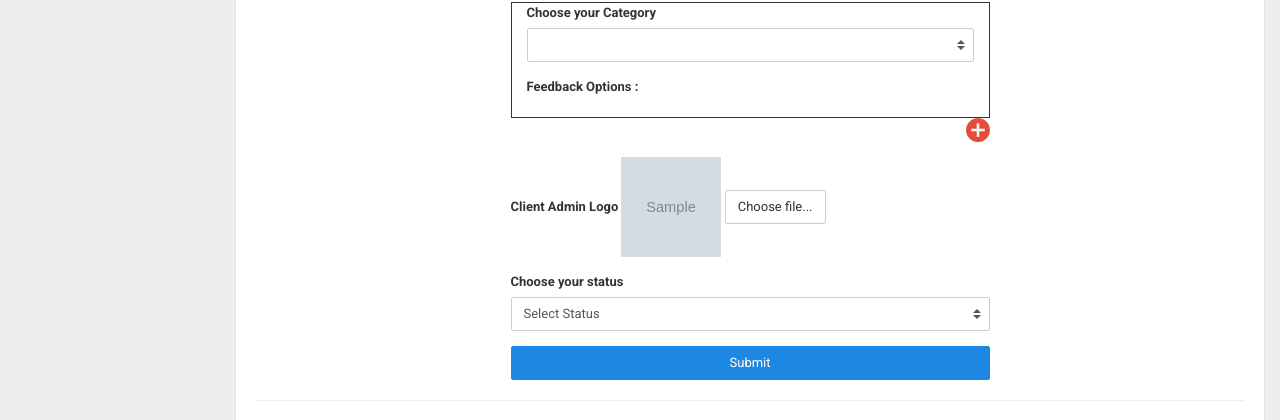
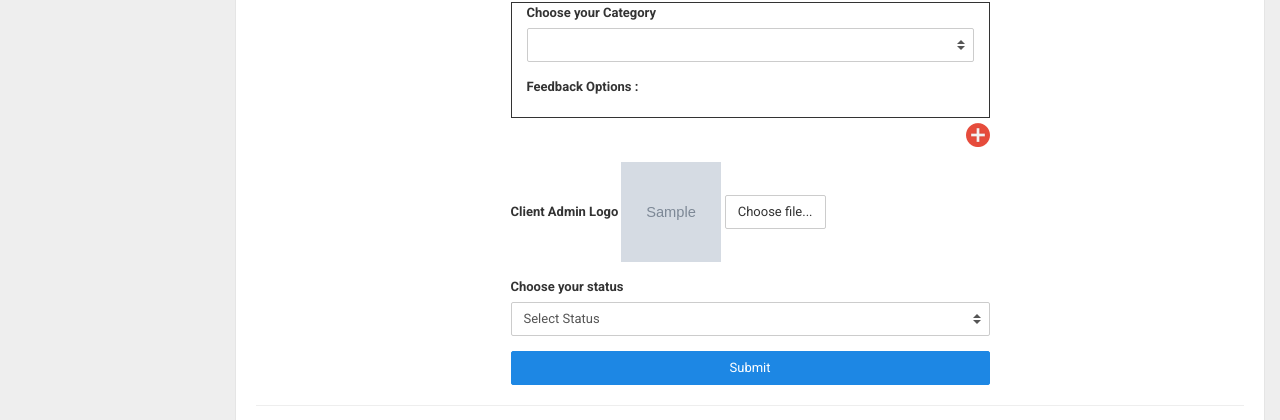
Before and after one commit to Srinivaslancius/feedback, a PHP site: page /feedback/edit_users.php?uid=1 in a window 1280 px wide. Shown: the part 915-1335 px from the top of the page. Run offline with PHP 8.4, Linux system fonts and the light colour scheme; the visitor is signed in with stand-in values (Sample User, id 1); tables that the repository leaves empty or names only in its code hold one stand-in row (values such as "Sample post"); grey boxes marked "Sample" are stand-in pictures; data that the repository does not hold is empty; some libraries are stand-ins or nearby versions.

Commit message:
Changed users page to add space in add more field

```diff
--- a/manage_webmaster/edit_users.php
+++ b/manage_webmaster/edit_users.php
@@ -171,7 +171,7 @@ $id = $_GET['uid'];
                   ?>
                   <!-- Main div for add more -->
                   <?php $i =0; while($row2 = $result2->fetch_assoc()) { ?>
-                    <div style="border:1px solid #333; position:relative; top:5px;" class="col-md-12 new_appen_class">
+                    <div style="border:1px solid #333; position:relative; top:5px;" class="col-md-12 new_appen_class addspace">
 
                     <?php $getCategories = getDataFromTables('categories','0',$clause=NULL,$id=NULL,$activeStatus=NULL,$activeTop=NULL);?>
                       <div class="form-group">
@@ -184,6 +184,11 @@ $id = $_GET['uid'];
                         <div class="help-block with-errors"></div>
                       </div>
 
+                      <style>
+                      .addspace{
+                        margin-bottom: 5px;
+                      }
+                      </style>
                       <?php
                       $getfeedbackOpt = getDataFromTables('feedback_options','0',$clause=NULL,$id=NULL,$activeStatus=NULL,$activeTop=NULL);?>
                       <div class="form-group">
```
Also changed, not shown: manage_webmaster/add_users.php (+6 -1 lines).
